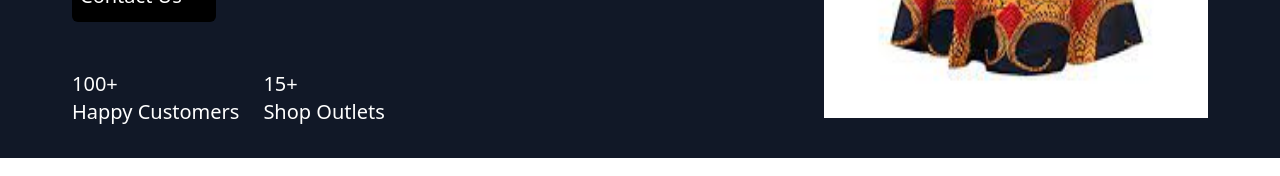
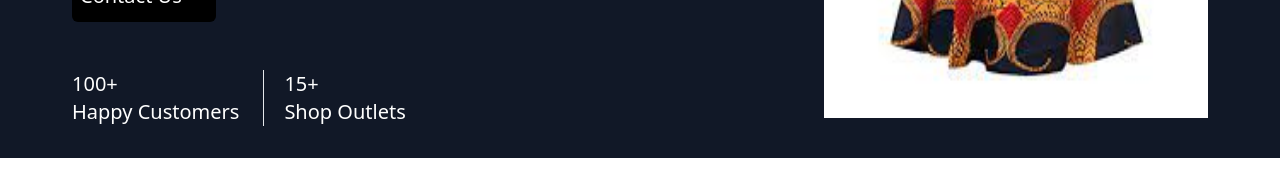
Before and after one commit to segunajibola/Videva-Fashion-Line, a React (Vite) app: page / in a window 1280 px wide. Shown: the part 482-658 px from the top of the page. Built offline with nearby package versions, Linux system fonts and the light colour scheme.

Commit message:
changeUI

```diff
--- a/src/components/Home.jsx
+++ b/src/components/Home.jsx
@@ -25,12 +25,12 @@ const Home = () => {
               >
                 Contact Us
               </a>
-              <div className="flex space-x-6 text-xl">
+              <div className="flex space-x-6 text-xl divide-x">
                 <div className="flex flex-col">
                   <p>100+</p>
                   <p>Happy Customers</p>
                 </div>
-                <div className="flex flex-col">
+                <div className="flex flex-col pl-5">
                   <p>15+</p>
                   <p>Shop Outlets</p>
                 </div>
```
